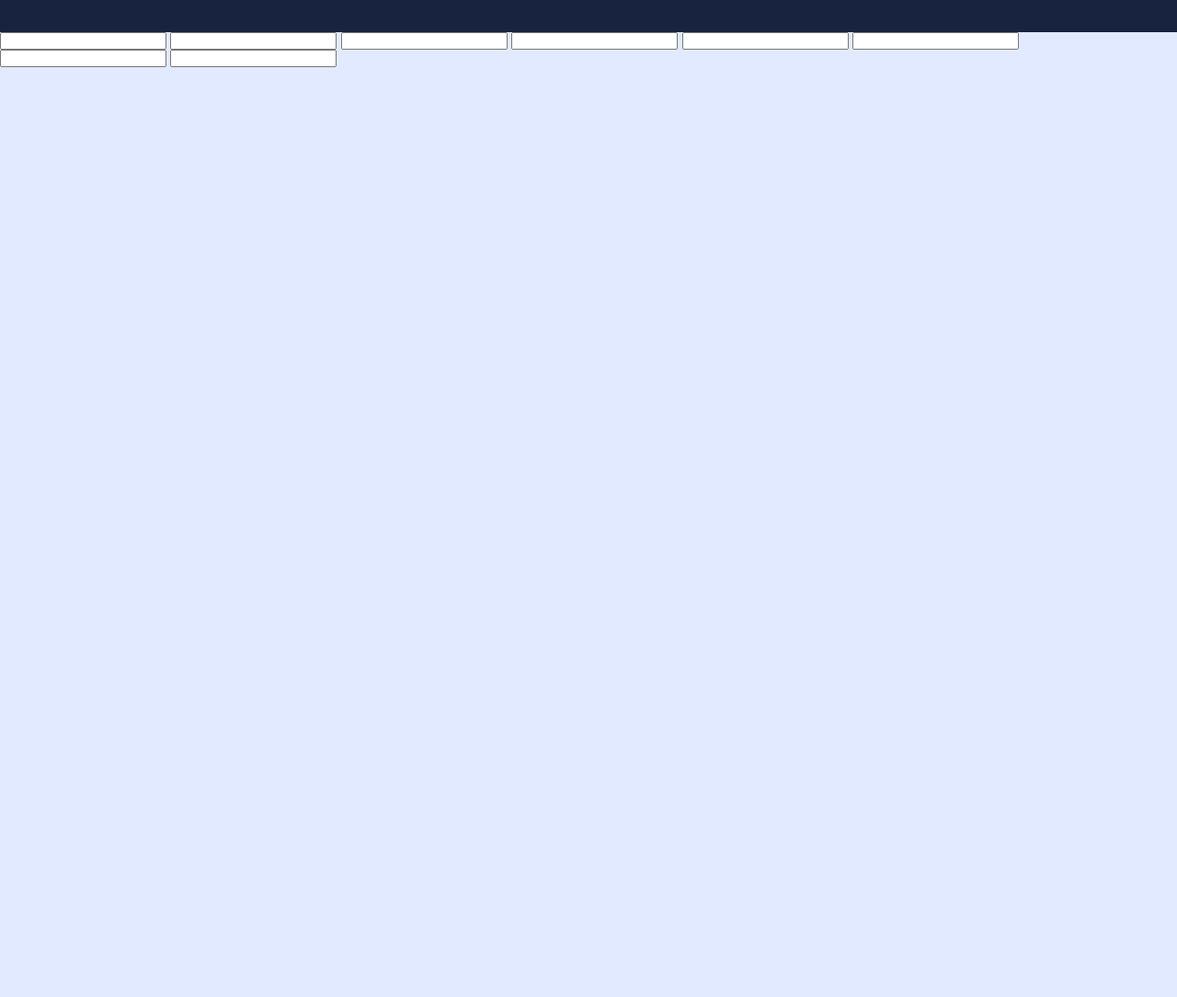
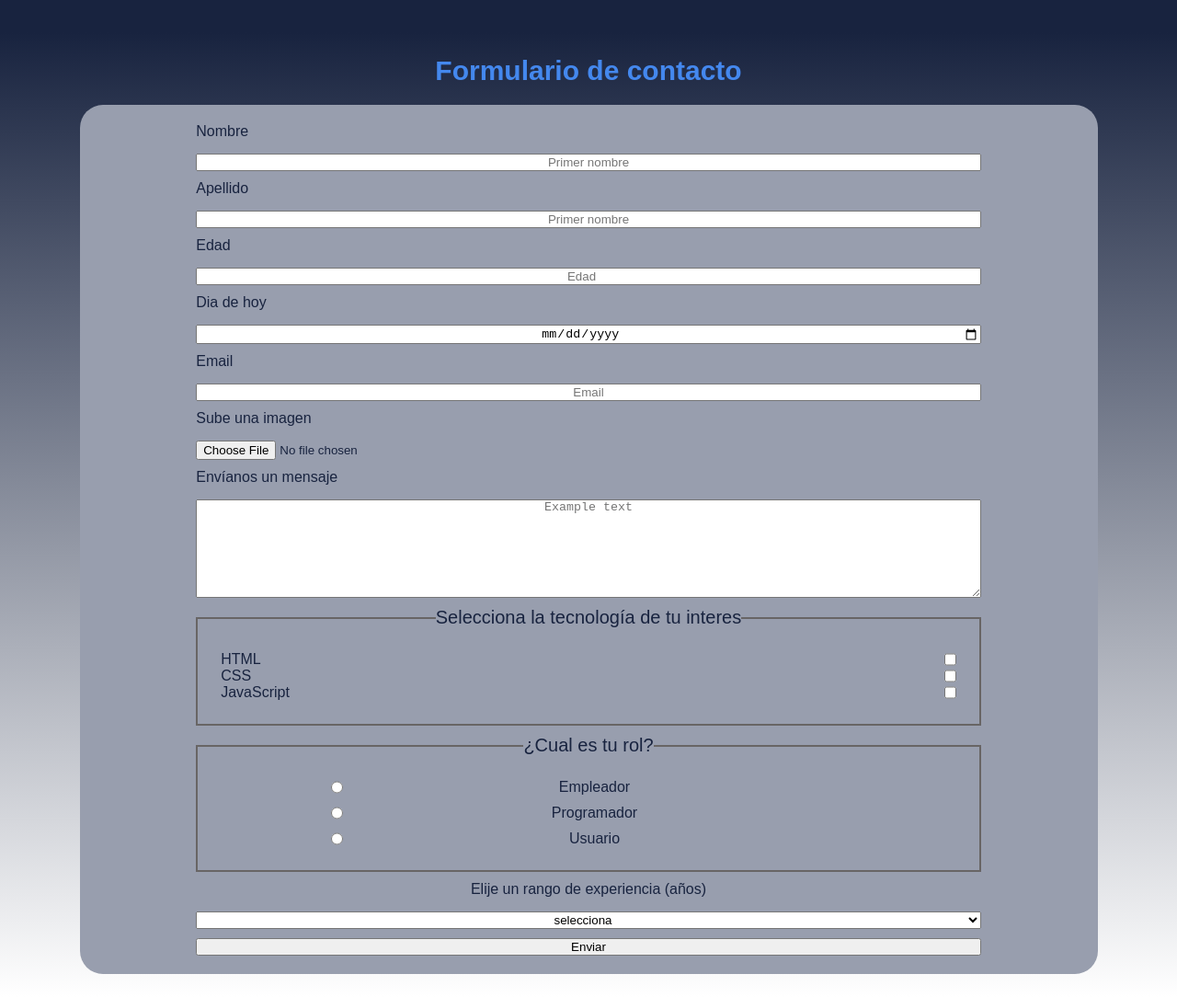
Before and after one commit to jesus468/practica-portfolio-evolve, a plain HTML site: page index.html in a window 1280 px wide. Shown: the part 1309-2393 px from the top of the page at 92% size. Before the commit the page ends 1382 px from the top, so only its background shows below. Drawn offline with nearby package versions, Linux system fonts and the light colour scheme.

Commit message:
form added to portfolio

```diff
--- a/index.html
+++ b/index.html
@@ -128,25 +128,94 @@
         </div>
       </div>
     </section>
+
     <section class="section__form-wrapper">
+      <h2 class="form__tittle">Formulario de contacto</h2>
       <div class="form__container">
         <form class="form" action="">
-          <label for=""></label>
-          <input type="text" />
-          <label for=""></label>
-          <input type="text" />
-          <label for=""></label>
-          <input type="text" />
-          <label for=""></label>
-          <input type="text" />
-          <label for=""></label>
-          <input type="text" />
-          <label for=""></label>
-          <input type="text" />
-          <label for=""></label>
-          <input type="text" />
-          <label for=""></label>
-          <input type="text" />
+          <div class="form__rows">
+            <label for="nombre"> Nombre </label>
+            <input type="text" name="nombre" placeholder="Primer nombre" />
+          </div>
+          <div class="form__rows">
+            <label for="apellido"> Apellido</label>
+            <input type="text" name="apellido" placeholder="Primer nombre" />
+          </div>
+          <div class="form__rows">
+            <label for="edad">Edad</label>
+            <input type="number" name="edad" placeholder="Edad" />
+          </div>
+          <div class="form__rows">
+            <label for="fecha">Dia de hoy</label>
+            <input type="date" name="fecha" />
+          </div>
+          <div class="form__rows">
+            <label for="correo">Email</label>
+            <input type="email" name="correo" placeholder="Email" />
+          </div>
+          <div class="form__rows">
+            <label for="archivo">Sube una imagen</label>
+            <input type="file" name="archivo" placeholder="" />
+          </div>
+          <div class="form__rows">
+            <label for="mensaje">Envíanos un mensaje</label>
+            <textarea
+              name="mensaje"
+              placeholder="Example text"
+              rows="7"
+            ></textarea>
+          </div>
+          <div class="form__rows form__rows--checkbox">
+            <fieldset class="fieldset fieldset__checkbox">
+              <legend class="legend">
+                Selecciona la tecnología de tu interes
+              </legend>
+              <div class="fieldset__rows">
+                <label for="html">HTML</label>
+                <input type="checkbox" name="html" />
+              </div>
+              <div class="fieldset__rows">
+                <label for="css">CSS</label>
+                <input type="checkbox" name="css" />
+              </div>
+              <div class="fieldset__rows">
+                <label for="js">JavaScript</label>
+                <input type="checkbox" name="js" />
+              </div>
+            </fieldset>
+          </div>
+          <div class="form__rows form__rows--radio">
+            <fieldset class="fieldset fieldset__radio">
+              <legend class="legend">¿Cual es tu rol?</legend>
+              <div class="fieldset__rows">
+                <input type="radio" name="radios" /><label for=""
+                  >Empleador</label
+                >
+              </div>
+              <div class="fieldset__rows">
+                <input type="radio" name="radios" /><label for=""
+                  >Programador</label
+                >
+              </div>
+              <div class="fieldset__rows">
+                <input type="radio" name="radios" /><label for=""
+                  >Usuario</label
+                >
+              </div>
+            </fieldset>
+          </div>
+          <div class="form__rows">
+            <label for="coches" class="form__label--select">Elije un rango de experiencia (años)</label>
+            <select name="coches" id="">
+              <option value="">selecciona</option>
+              <option value="">menor que 1</option>
+              <option value="">1 - 5</option>
+              <option value="">Mayor que 5</option>
+            </select>
+          </div>
+          <div class="form__rows">
+            <input type="button" name="send" value="Enviar" />
+          </div>
         </form>
       </div>
     </section>
--- a/styles.css
+++ b/styles.css
@@ -349,3 +349,74 @@ h1 {
   }
 }
 /* ---- PORTFOLIO END ----*/
+/* ---- FORM SECTION ----*/
+.section__form-wrapper{
+  padding: 25px;
+  background: linear-gradient(#18233f , #fff 100%);
+}
+.form__tittle{
+  text-align: center;
+  font-size: 30px;
+  padding-bottom: 20px ;
+  color: #4488ee;
+}
+.form__container{
+  width: 90%;
+  background-color: #989eae;
+  margin: auto;
+  border-radius: 25px;
+  padding: 20px;
+}
+.form{
+  display: flex;
+  justify-content: center;
+  align-items: center;
+  flex-direction: column;
+  gap: 10px;
+
+}
+.form__rows{
+  display: flex ;
+  flex-direction: column;
+  width: 80%;
+  gap: 15px;
+}
+input, textarea, select{
+  text-align: center;
+}
+.legend{
+  font-size: 20px;
+  text-align: center;
+}
+.fieldset{
+  display: flex;
+  flex-direction: column;
+  padding: 25px;
+  border: 2px solid rgb(104, 101, 101);
+
+}
+.fieldset__checkbox .fieldset__rows{
+  display: flex;
+  justify-content: space-between;
+}
+.fieldset__radio .fieldset__rows{
+  display: flex;
+  justify-content: space-between;
+  width: 70%;
+  margin: auto;
+}
+.fieldset__radio .fieldset__rows label{
+  margin: auto;
+}
+.fieldset__radio {
+  gap: 10px;
+}
+.form__label--select{
+  text-align: center;
+}
+/*
+select{
+  width: 80%;
+}*/
+/* ---- FORM SECTION END ----*/
+/* ---- FORM SECTION QUERIES----*/
```
